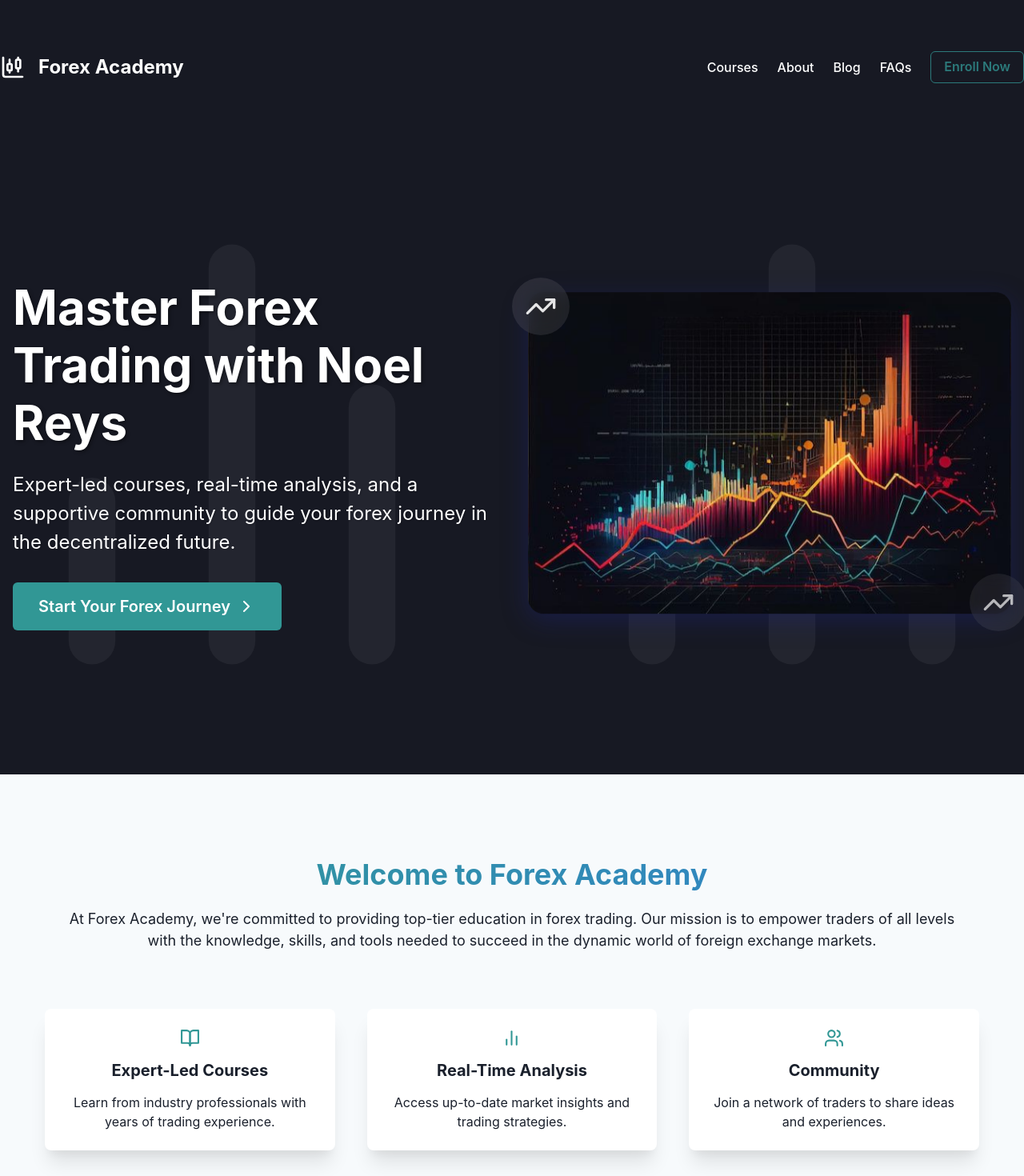
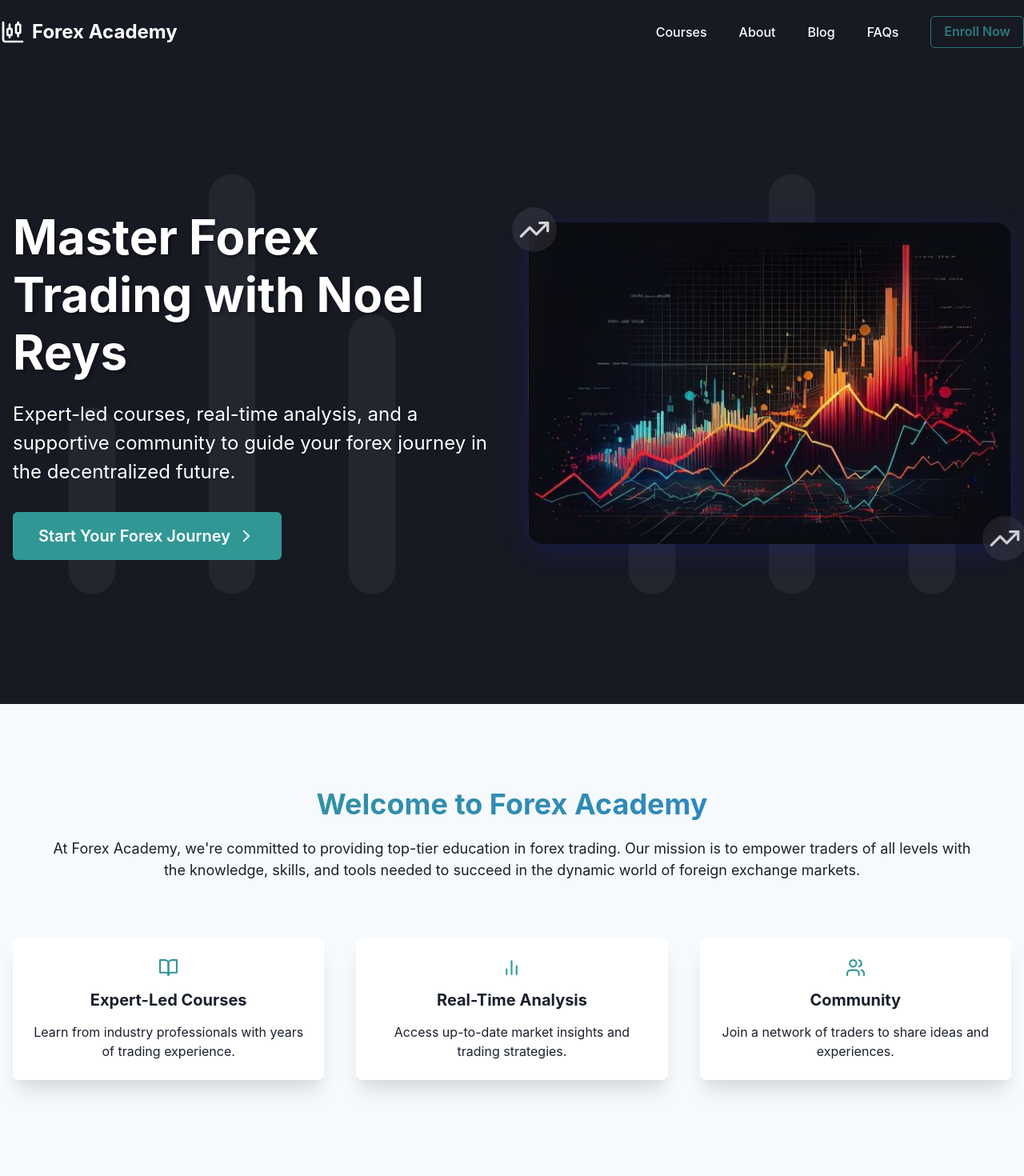
Before and after one commit to YongoDavid/FX_ac, a React (Create React App) app: page / in a window 1280 px wide. Shown: the top 1470 px of the page at 80% size. Built offline with nearby package versions, Linux system fonts and the light colour scheme.

Commit message:
Homepage spacing cleanup

```diff
--- a/src/components/Header.js
+++ b/src/components/Header.js
@@ -8,9 +8,9 @@ function Header() {
   const textColor = useColorModeValue('white', 'gray.100');
 
   return (
-    <Box as="header" bg={bgColor} color={textColor} py={16} boxShadow="md">
-      <Flex maxW="1400px" mx="auto" alignItems="center" justifyContent="space-between">
-        <Flex direction="row" alignItems="center" gap={4}>
+    <Box as="header" bg={bgColor} color={textColor} py={5} boxShadow="md">
+      <Flex maxW="1300px" mx="auto" alignItems="center" justifyContent="space-between">
+        <Flex direction="row" alignItems="center" gap={2}>
           <Box
             size={32}
             color="teal.400"
@@ -34,7 +34,7 @@ function Header() {
           </Link>
         </Flex>
 
-        <Flex as="nav" direction="row" alignItems="center" gap={6}>
+        <Flex as="nav" direction="row" alignItems="center" gap={10}>
           {['Courses', 'About', 'Blog', 'FAQs'].map((item) => (
             <Link
               key={item}
--- a/src/components/PricingSection.js
+++ b/src/components/PricingSection.js
@@ -142,7 +142,7 @@ export default function PricingSection() {
 
   return (
     <Box py={16} bg={bgColor}>
-      <Container maxW="container.xl">
+      <Container maxW="1300px">
         <VStack as="section" textAlign="center" mb={12}>
             <Heading as="h2" size="xl" mb={1} textAlign="center" bgGradient={bgGradient} bgClip="text">
                 Mentorship Plans
--- a/src/components/TestimonialsSection.js
+++ b/src/components/TestimonialsSection.js
@@ -50,7 +50,7 @@ export default function TestimonialsSection() {
 
   return (
     <Box py={16} bg={bgColor} overflow="hidden" backgroundColor={bgColor}>
-      <Container maxW="1200px" py={10}>
+      <Container maxW="1300px" py={10}>
         <Heading as="h2" size="xl" mb={12} textAlign="center" bgGradient={bgGradient} bgClip="text">
           What Our Students Say
         </Heading>
--- a/src/components/TradingVideosSection.js
+++ b/src/components/TradingVideosSection.js
@@ -59,7 +59,7 @@ export default function TradingVideosSection() {
 
   return (
     <Box py={16} bg={useColorModeValue('gray.50', 'gray.900')}>
-      <Container maxW="1200px">
+      <Container maxW="1300px">
         <Heading as="h2" size="xl" mb={2} textAlign="center" bgGradient={bgGradient} bgClip="text">
           Free Trading Videos
         </Heading>
--- a/src/pages/Home.js
+++ b/src/pages/Home.js
@@ -40,7 +40,7 @@ function Home() {
       overflow="hidden"
       bg="gray.900"
     >
-      <Container maxW="1400px" zIndex={1}>
+      <Container maxW="1300px" zIndex={1}>
         <Flex
           direction={{ base: 'column', lg: 'row' }}
           alignItems="center"
@@ -111,7 +111,7 @@ function Home() {
               bg="rgba(255, 255, 255, 0.1)"
               backdropFilter="blur(10px)"
               borderRadius="full"
-              p={4}
+              p={2}
               animation={`${pulse} 2s infinite`}
             >
               <TrendingUp size={40} color="white" />
@@ -123,7 +123,7 @@ function Home() {
               bg="rgba(255, 255, 255, 0.1)"
               backdropFilter="blur(10px)"
               borderRadius="full"
-              p={4}
+              p={2}
               animation={`${pulse} 2s infinite 1s`}
             >
                <TrendingUp size={40} color="white" />
@@ -148,7 +148,7 @@ function Home() {
 
       {/* Benefits Section */}
       <Box bg={useColorModeValue('gray.50', 'gray.800')} py={16}>
-        <Container maxW="1200px">
+        <Container maxW="1300px">
           {/* Overview Section */}
           <Container maxW="1200px" py={10}>
             <Heading as="h2" size="xl" mb={5} textAlign="center" bgGradient={bgGradient} bgClip="text">
```
